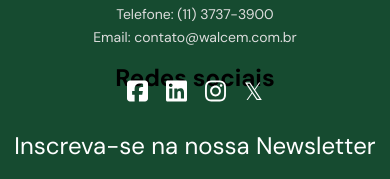
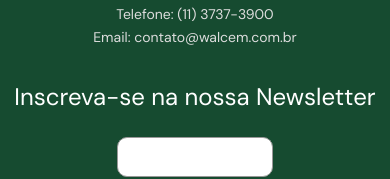
Before and after one commit to Eduxplorer/Walcem_React, a React (Vite) app: page /maintenance in a window 390 px wide. Shown: the part 1109-1288 px from the top of the page. Built offline with nearby package versions, Linux system fonts and the light colour scheme.

Commit message:
Arrumando responsividade

```diff
--- a/src/components/FooterGeral/DefaultFooter.jsx
+++ b/src/components/FooterGeral/DefaultFooter.jsx
@@ -1,7 +1,5 @@
 import { useState } from 'react';
 import { Link } from 'react-router-dom';
-import { FontAwesomeIcon } from '@fortawesome/react-fontawesome';
-import { faFacebookSquare, faLinkedin, faInstagram } from '@fortawesome/free-brands-svg-icons';
 import { ToastContainer, toast } from 'react-toastify';
 import 'react-toastify/dist/ReactToastify.css';
 import styled from 'styled-components';
@@ -153,60 +151,6 @@ const Newsletter = styled.div`
     }
 `;
 
-// Define as redes sociais
-const SocialMedia = styled.div`
-    display: flex;
-    flex-direction: inline; /* Alinha o título acima dos ícones */
-    justify-content: flex-start;
-    width: 45%;
-    flex-wrap: wrap;
-    margin: 0;
-    gap: 12px;
-
-
-    @media (max-width: 768px) {
-        width: 100%;
-        align-items: center;
-        justify-content: center;
-    }
-`;
-
-// Define o título das redes sociais
-const SocialMediaTitle = styled.h2`
-    width: 100%;
-    color: #000;
-    margin-bottom: -2rem; /* Reduzido de 10px para 5px */
-    text-align: left;
-    padding: 0;
-
-    @media (max-width: 768px) {
-        text-align: center;
-    }
-`;
-
-// Define o link de uma rede social
-const SocialMediaLink = styled.a`
-    margin: 5px; /* Reduz o espaçamento entre os ícones */
-    font-size: 32px;
-    color: #fff;
-    text-decoration: none;
-    transition: color 0.3s ease, transform 0.3s ease;
-
-    &:hover {
-        color: #006400;
-        transform: translateY(-5px);
-    }
-
-    @media (max-width: 768px) {
-        font-size: 28px;
-        margin: 4px; /* Ajusta o espaçamento para telas menores */
-    }
-
-    @media (max-width: 480px) {
-        font-size: 24px;
-        margin: 3px; /* Ajusta o espaçamento para telas menores */
-    }
-`;
 
 // Define o copyright
 const Copyright = styled.div`
@@ -282,21 +226,6 @@ const Footer = () => {
                         <ContactText>Telefone: (11) 3737-3900</ContactText>
                         <ContactText>Email: contato@walcem.com.br</ContactText>
                     </ContactInfo>
-                    <SocialMedia>
-                        <SocialMediaTitle>Redes sociais</SocialMediaTitle>
-                        <SocialMediaLink href="https://www.facebook.com" target="_blank" rel="noopener noreferrer">
-                            <FontAwesomeIcon icon={faFacebookSquare} />
-                        </SocialMediaLink>
-                        <SocialMediaLink href="https://www.linkedin.com" target="_blank" rel="noopener noreferrer">
-                            <FontAwesomeIcon icon={faLinkedin} />
-                        </SocialMediaLink>
-                        <SocialMediaLink href="https://www.instagram.com" target="_blank" rel="noopener noreferrer">
-                            <FontAwesomeIcon icon={faInstagram} />
-                        </SocialMediaLink>
-                        <SocialMediaLink href="https://x.com/" target="_blank" rel="noopener noreferrer">
-                            𝕏
-                        </SocialMediaLink>
-                    </SocialMedia>
                 </FooterContent>
                 <Newsletter>
                     <form onSubmit={handleSubmit}>
--- a/src/main.jsx
+++ b/src/main.jsx
@@ -22,6 +22,11 @@ export const GlobalStyle = createGlobalStyle`
     --transition-duration: 0.3s;
   }
 
+  body, html {
+  overflow-x: hidden;
+}
+
+
   * {
     margin: 0;
     padding: 0;
--- a/src/pages/Home/components/Mission/Mission.jsx
+++ b/src/pages/Home/components/Mission/Mission.jsx
@@ -34,12 +34,14 @@ const MissionSection = styled.section`
 
   @media (min-width: 1024px) {
     padding: 8rem 4rem;
+    flex-direction: column;
   }
 
   @media (min-width: 768px) {
-    flex-direction: row;
+    flex-direction: column;
+
     text-align: left;
-    padding: 6rem 2rem;
+    padding: 3rem 2rem;
   }
 `;
 
--- a/src/pages/Home/components/Welcome/Welcome.jsx
+++ b/src/pages/Home/components/Welcome/Welcome.jsx
@@ -37,11 +37,15 @@ const WelcomeSectionContainer = styled.section`
   @media (max-width: 1024px) {
     padding: 0.5rem;
     padding-top: calc(0.5rem + 8rem);
+    background-size: contain;
+    height: 45vh;
+    align-items: flex-start;
   }
 
   @media (max-width: 768px) {
     padding: 0.25rem;
     padding-top: calc(0.25rem + 8rem);
+
   }
 `;
 
@@ -129,7 +133,9 @@ const TextAndButton = styled.div`
     }
 
     @media (max-width: 1024px) {
-      font-size: 0.9rem;
+      font-size: 1.2rem;
+      letter-spacing: -0.06em;
+      margin-bottom: 0;
     }
 
     @media (max-width: 768px) {
@@ -169,6 +175,7 @@ const HomeButton = styled.div`
       width: 14rem;
       height: 3rem;
       font-size: 1.1rem;
+      margin-top: 0;
     }
 
     @media (max-width: 768px) {
```
Also changed, not shown: src/App.css (deleted).
